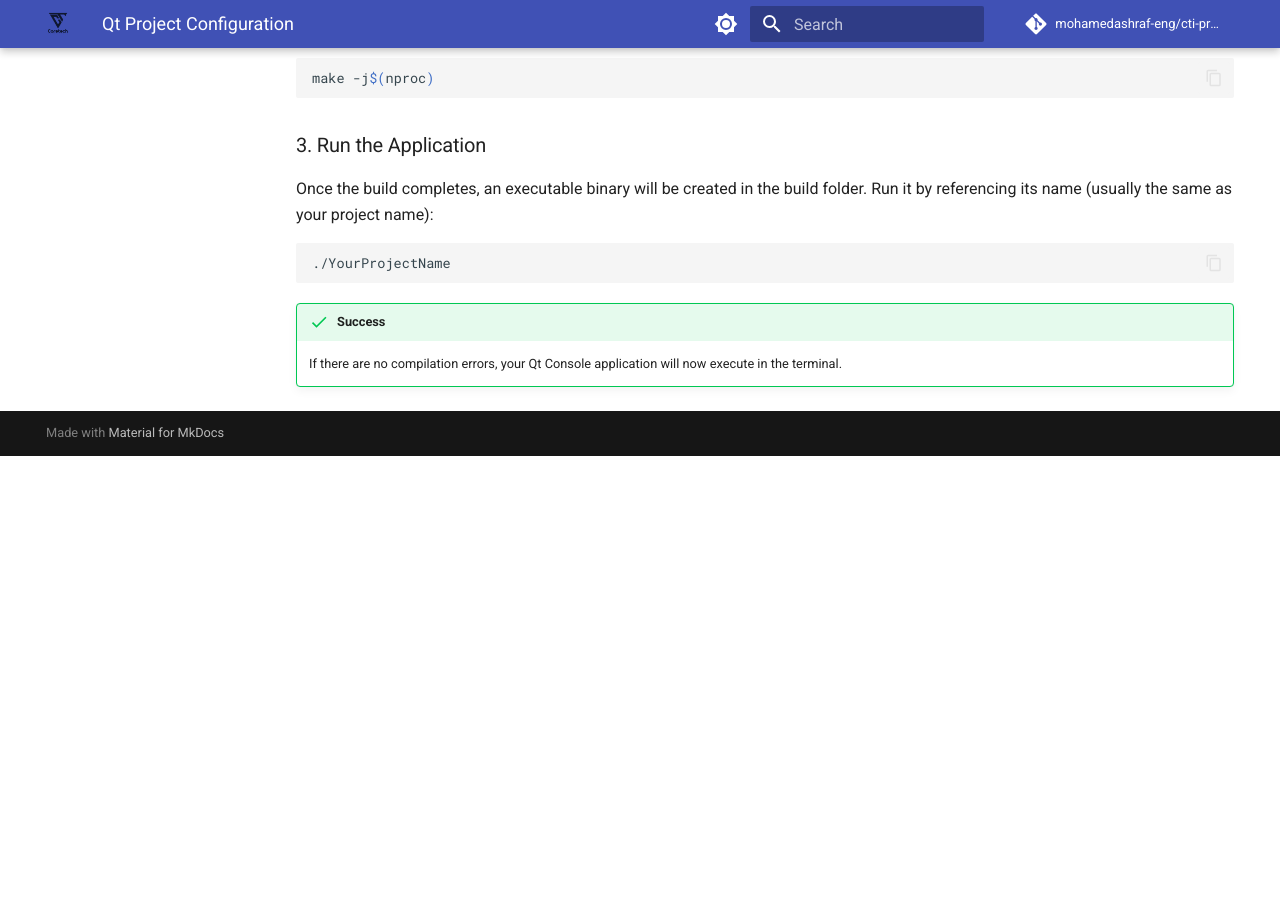
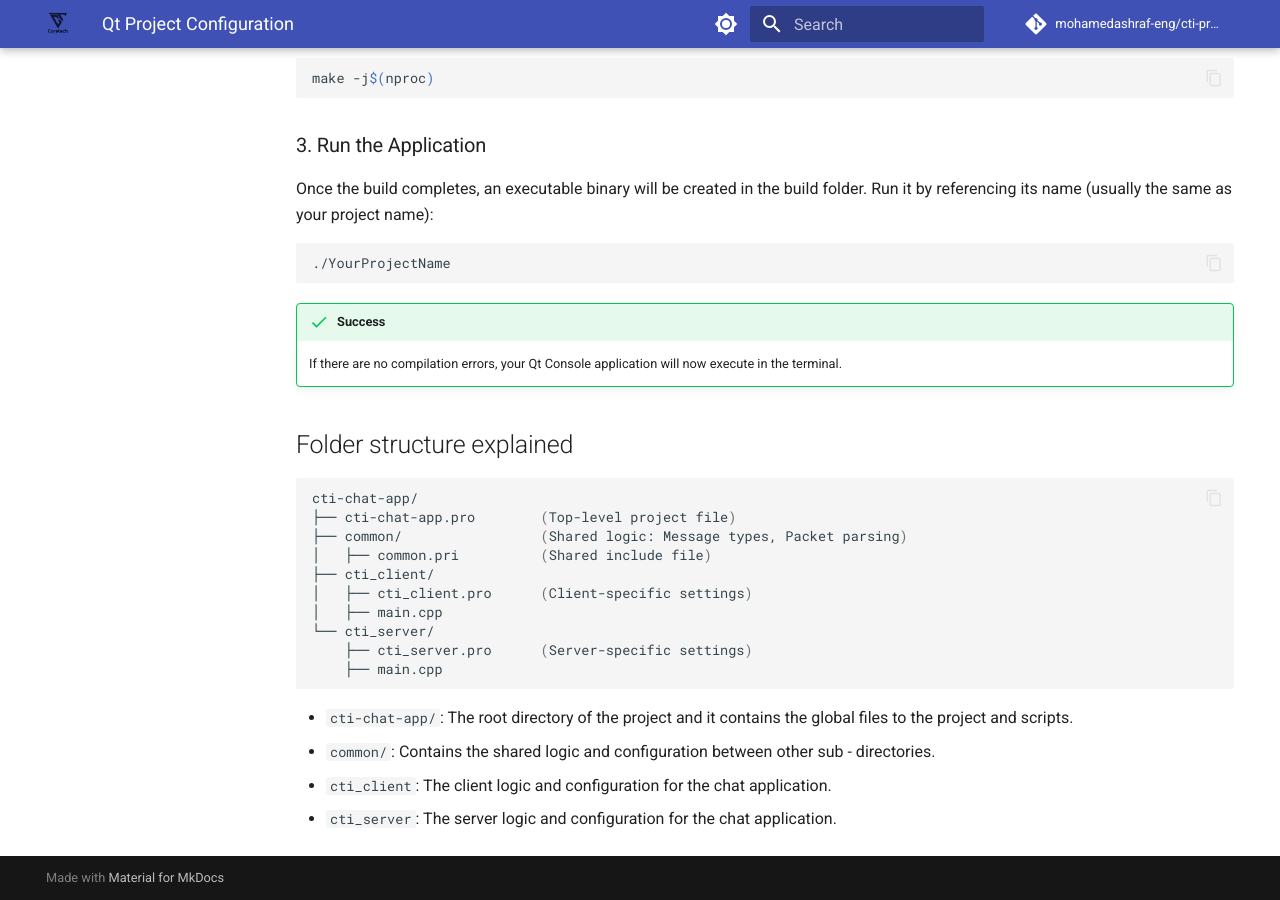
Before and after one commit to mohamedashraf-eng/cti-proj-wx, an MkDocs documentation site: the page built from docs/setup/configuration.md, in a window 1280 px wide and 900 px high, scrolled down 1202 px. Built offline with MkDocs 1.6.1 and Material for MkDocs 9.7.7, drawn with Linux system fonts in a browser that asks for light colours; comment, search, counter and statistics services are not loaded; before the commit the page ends 1658 px from its top, so only the background shows below that.

````diff
--- a/docs/setup/configuration.md
+++ b/docs/setup/configuration.md
@@ -55,3 +55,23 @@ Once the build completes, an executable binary will be created in the build fold
 
 !!! success "Success"
     If there are no compilation errors, your Qt Console application will now execute in the terminal.
+
+## Folder structure explained
+
+```bash
+cti-chat-app/
+├── cti-chat-app.pro        (Top-level project file)
+├── common/                 (Shared logic: Message types, Packet parsing)
+│   ├── common.pri          (Shared include file)
+├── cti_client/
+│   ├── cti_client.pro      (Client-specific settings)
+│   ├── main.cpp
+└── cti_server/
+    ├── cti_server.pro      (Server-specific settings)
+    ├── main.cpp
+```
+
+- `cti-chat-app/`: The root directory of the project and it contains the global files to the project and scripts.
+- `common/`: Contains the shared logic and configuration between other sub - directories.
+- `cti_client`: The client logic and configuration for the chat application.
+- `cti_server`: The server logic and configuration for the chat application.
--- a/mkdocs.yml
+++ b/mkdocs.yml
@@ -50,6 +50,7 @@ nav:
       - Overview: getting-started/overview.md
       - System Architecture: getting-started/system_archi.md
       - System Flowchart: getting-started/system_flowchart.md
+      - Kick Start: getting-started/basic_qt.md
       - Installation: setup/install.md
       - Configuration: setup/config.md
   - User Guides:
````
Also changed, not shown: docs/getting-started/basic_qt.md (added, +110 -0 lines), 2 other files.
